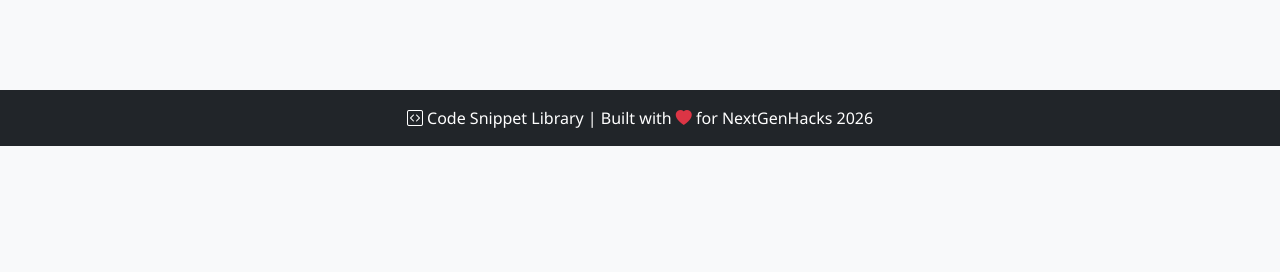
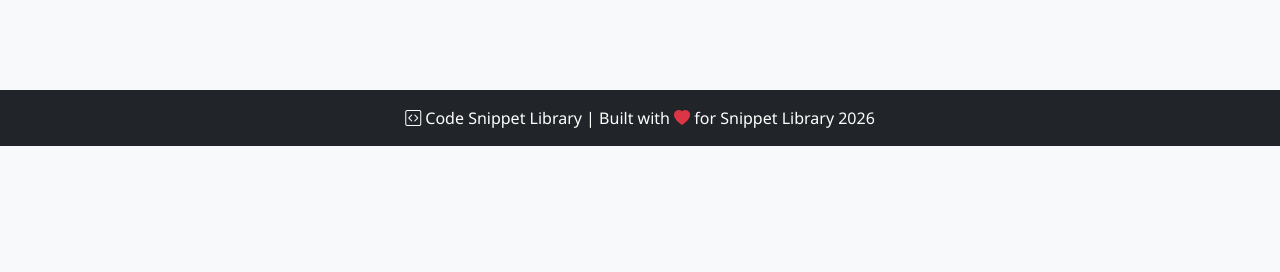
Before and after one commit to Faheem-780/HackathonProjects, a Flask app: page /explore in a window 1280 px wide. Shown: the part 528-800 px from the top of the page. Run offline with Flask 3, Linux system fonts and the light colour scheme; data that the repository does not hold is empty; some libraries are stand-ins or nearby versions.

Commit message:
Replace NextGenHacks footer text in explore.html with neutral Snippet Library wording

```diff
--- a/templates/explore.html
+++ b/templates/explore.html
@@ -93,7 +93,7 @@
     </div>
 
     <footer class="bg-dark text-white text-center py-3 mt-5">
-        <p class="mb-0"><i class="bi bi-code-square"></i> Code Snippet Library | Built with <i class="bi bi-heart-fill text-danger"></i> for NextGenHacks 2026</p>
+        <p class="mb-0"><i class="bi bi-code-square"></i> Code Snippet Library | Built with <i class="bi bi-heart-fill text-danger"></i> for Snippet Library 2026</p>
     </footer>
 
     <script src="https://cdn.jsdelivr.net/npm/bootstrap@5.3.2/dist/js/bootstrap.bundle.min.js"></script>
```
